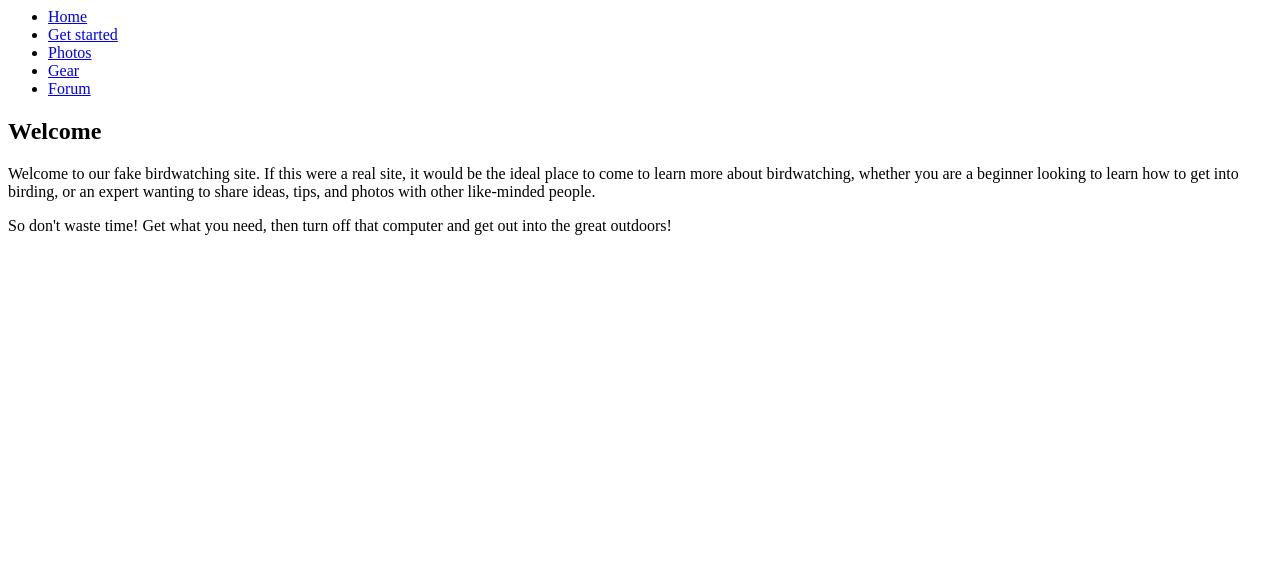
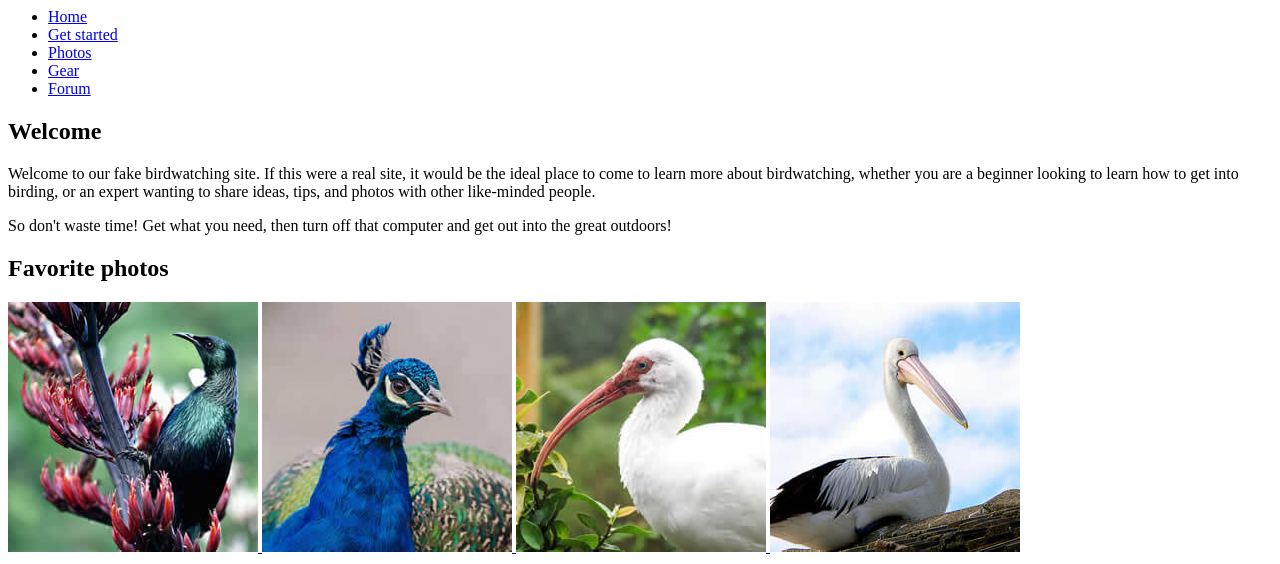
Before and after one commit to amshu-design/amshika.github.io, a plain HTML site: page index.html in a window 1280 px wide. Shown: the part 343-907 px from the top of the page. Before the commit the page ends 800 px from the top, so only its background shows below. Drawn offline with Linux system fonts and the light colour scheme.

Commit message:
added images

```diff
--- a/index.html
+++ b/index.html
@@ -44,6 +44,35 @@
           and get out into the great outdoors!
         </p>
       </article>
+            <aside>
+        <h2>Favorite photos</h2>
+
+        <a
+          href="https://mdn.github.io/shared-assets/images/examples/learn/birds/favorite-bird-1.jpg">
+          <img
+            src="favorite-bird-1_th.jpg"
+            alt="Small black bird, black claws, long black slender beak" />
+        </a>
+        <a
+          href="https://mdn.github.io/shared-assets/images/examples/learn/birds/favorite-bird-2.jpg">
+          <img
+            src="favorite-bird-2_th.jpg"
+            alt="Top half of a pretty bird with bright blue plumage on neck, light colored beak, blue headdress" />
+        </a>
+        <a
+          href="https://mdn.github.io/shared-assets/images/examples/learn/birds/favorite-bird-3.jpg">
+          <img
+            src="favorite-bird-3_th.jpg"
+            alt="Top half of a large bird with white plumage, very long curved narrow light colored break" />
+        </a>
+        <a
+          href="https://mdn.github.io/shared-assets/images/examples/learn/birds/favorite-bird-4.jpg">
+          <img
+            src="favorite-bird-4_th.jpg"
+            alt="Large bird, mostly white plumage with black plumage on back and rear, long straight white beak" />
+        </a>
+      </aside>
+
     </main>
   </body>
 </html>
```
